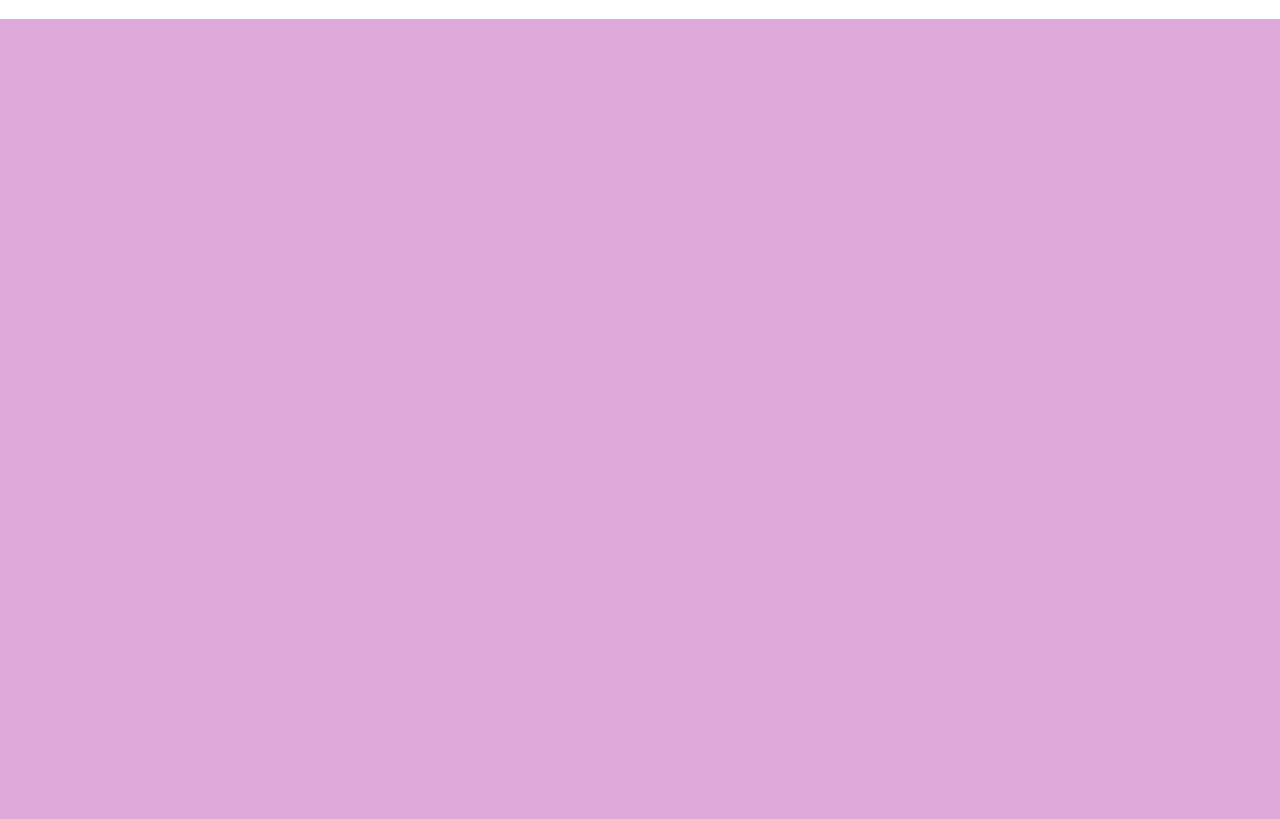
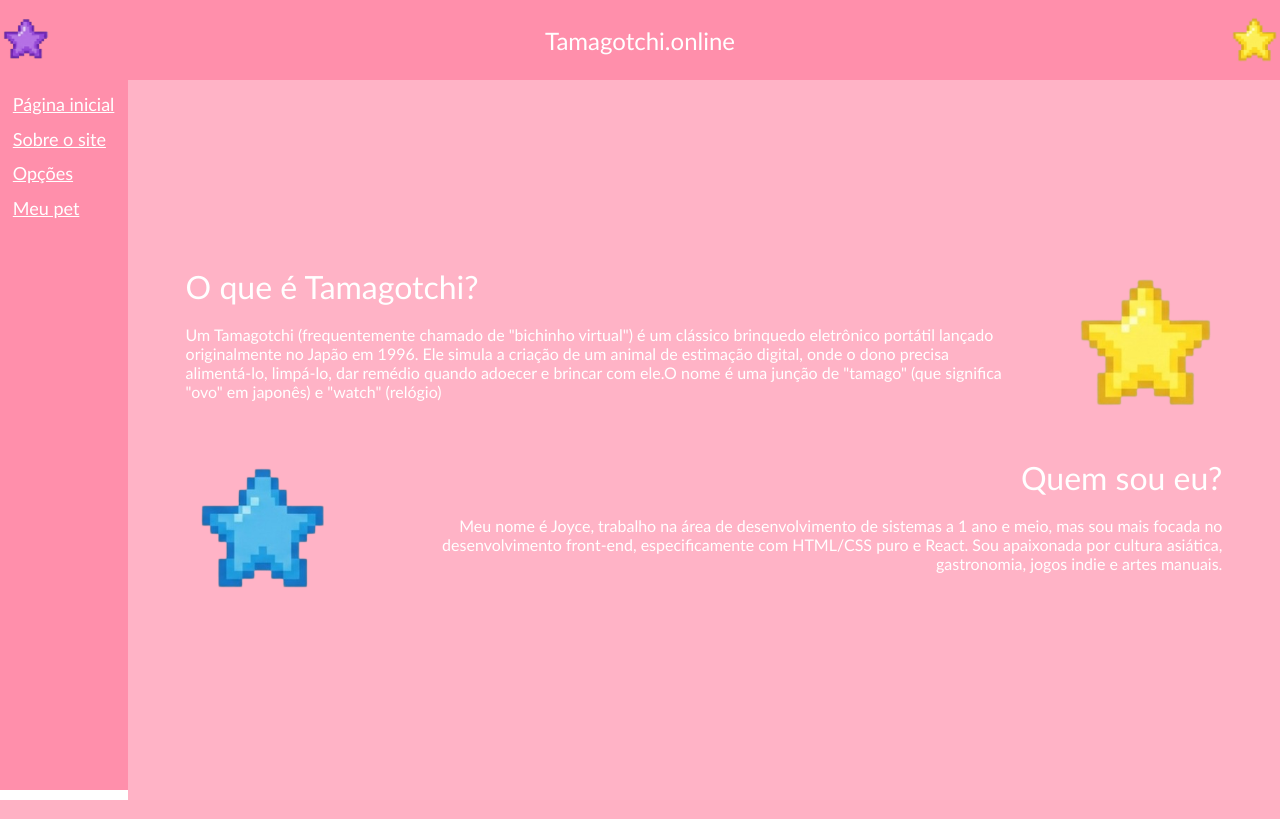
Before and after one commit to DevJoyJoy/Tamagotchi-online, a PHP site: page /Pages/about.html in a window 1280 px wide. Run offline with PHP 8.4, Linux system fonts and the light colour scheme.

Commit message:
Fixing the main page and started on the about psage

```diff
--- a/Pages/about.html
+++ b/Pages/about.html
@@ -3,15 +3,49 @@
     <meta charset="UTF-8">
     <meta name="viewport" content="width=device-width, initial-scale=1.0">
     <link rel="icon"  type="png" href="../Images/Icons/PurpleStar.png" />
-    <link rel="stylesheet" href="../Styles/mainPage.css">
+    <link rel="stylesheet" href="../Styles/about.css">
     <title>Tamagotchi</title>
 </head>
 <body>
     <div class="header">
-        Tamagotchi
+        <img src="../Images/Icons/PurpleStar.png" alt="">
+        <p>Tamagotchi.online</p>
+        <img src="../Images/Icons/YellowStar.png" alt="">
+    </div>
+
+    <div class="menu">
+        <a href="../index.html">Página inicial</a>
+        <a href="./Pages/about.html">Sobre o site</a>
+        <a href="../index.html">Opções</a>
+        <a href="./Pages/formsAction.html">Meu pet</a>
     </div>
     <div class="background">
+        <div class="text">
+            <div>
+                <p class="title">O que é Tamagotchi?</p>
+                <br>
+                <p>Um Tamagotchi (frequentemente chamado de "bichinho virtual") é um clássico brinquedo eletrônico
+                    portátil lançado originalmente no Japão em 1996. Ele simula a criação de um animal de estimação digital,
+                    onde o dono precisa alimentá-lo, limpá-lo, dar remédio quando adoecer e brincar com ele.O nome é uma
+                    junção de "tamago" (que significa "ovo" em japonês) e "watch" (relógio)
+                </p>
+            </div>
+            <img src="../Images/Icons/YellowStar.png" alt="">
+        </div>
+        <br>
+        <br>
 
+        <div class="text">
+            <img src="../Images/Icons/BlueStar.png" alt="">
+            <div class="who">
+                <p class="title">Quem sou eu?</p>
+                <br>
+                <p>Meu nome é Joyce, trabalho na área de desenvolvimento de sistemas a 1 ano e meio, mas sou mais
+                    focada no desenvolvimento front-end, especificamente com HTML/CSS puro e React. Sou apaixonada
+                    por cultura asiática, gastronomia, jogos indie e artes manuais.
+                </p>
+            </div>
+        </div>
     </div>
 </body>
 </html>
--- a/Styles/about.css
+++ b/Styles/about.css
@@ -6,16 +6,61 @@
 }
 
 .background{
-    width: 100%;
-    height: 100%;
-    background-color: rgb(223, 169, 218);
+    width: 90vw;
+    height: 90vh;
+    background-color: #ffb3c6;
     display: flex;
     flex-direction: column;
     align-items: center;
     justify-content: center;
+    margin-left: 10vw;
 }
 
 .header {
     width: 100%;
-    height: 100%;
+    height: 10%;
+    background-color: #ff8fab;
+    display: flex;
+    flex-direction: row;
+    align-items: center;
+    justify-content: space-between;
+    font-size: x-large;
 }
+
+.header img{
+    width: 4vw;
+    height: auto;
+}
+
+.menu {
+    width: 8vw;
+    height: 85.5vh;
+    display: flex;
+    flex-direction: column;
+    align-items: start;
+    justify-content: start;
+    font-size: large;
+    padding: 1vw;
+    gap: 1vw;
+    background-color: #ff8fab;
+    position: absolute;
+}
+
+.text {
+    width: 90%;
+    height: auto;
+    display: flex;
+    gap: 5vw;
+}
+
+.text img {
+    width: 12vw;
+}
+
+.title {
+    font-size: xx-large;
+}
+
+.who {
+    text-align: right;
+}
--- a/Styles/mainPage.css
+++ b/Styles/mainPage.css
@@ -8,7 +8,7 @@
 .background{
     width: 100vw;
     height: 100vh;
-    background-color: rgb(223, 169, 218);
+    background-color: #ffb3c6;
     display: flex;
     flex-direction: column;
     align-items: center;
```
Also changed, not shown: index.html (renamed from Pages/index.html, +6 -6 lines).
